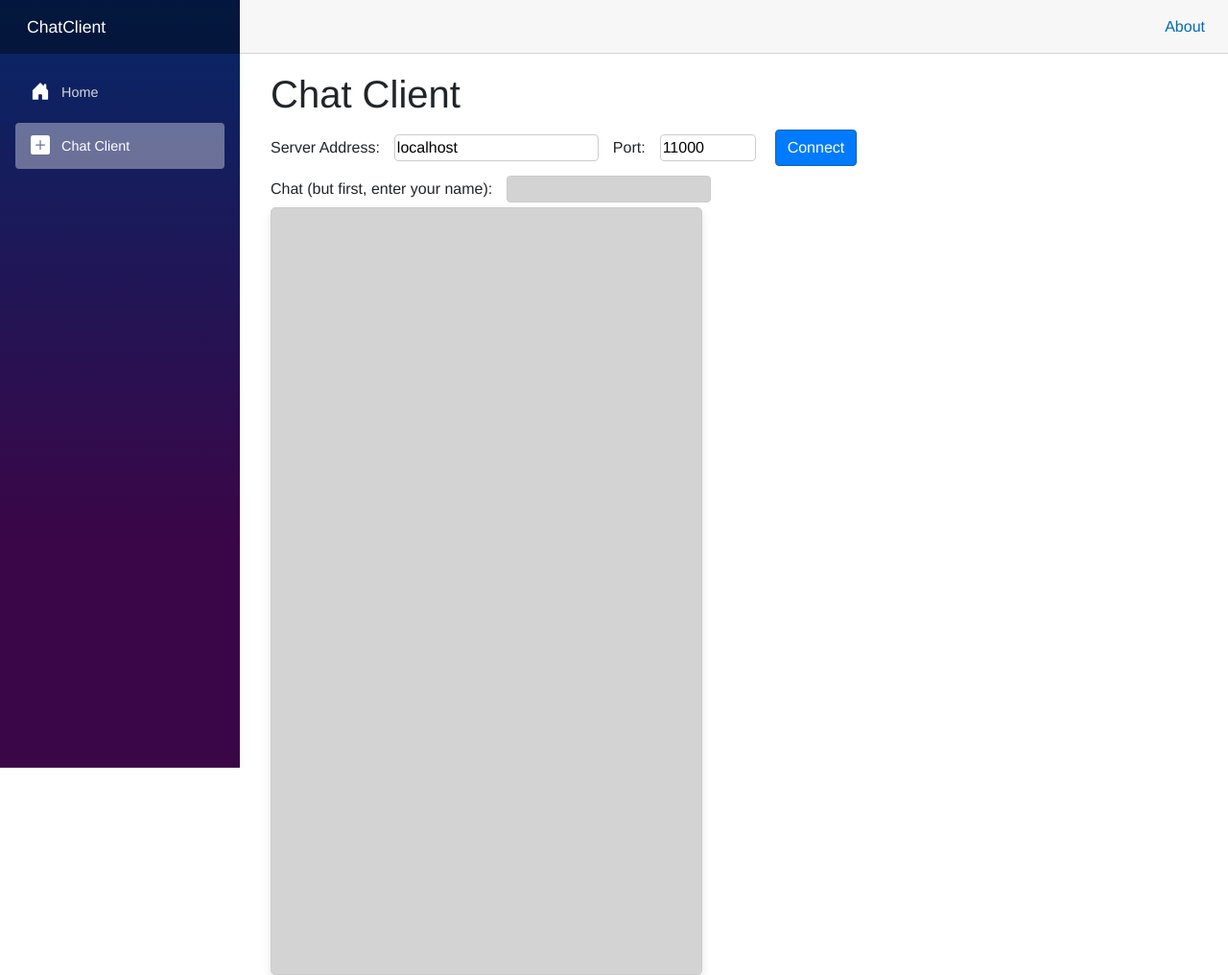
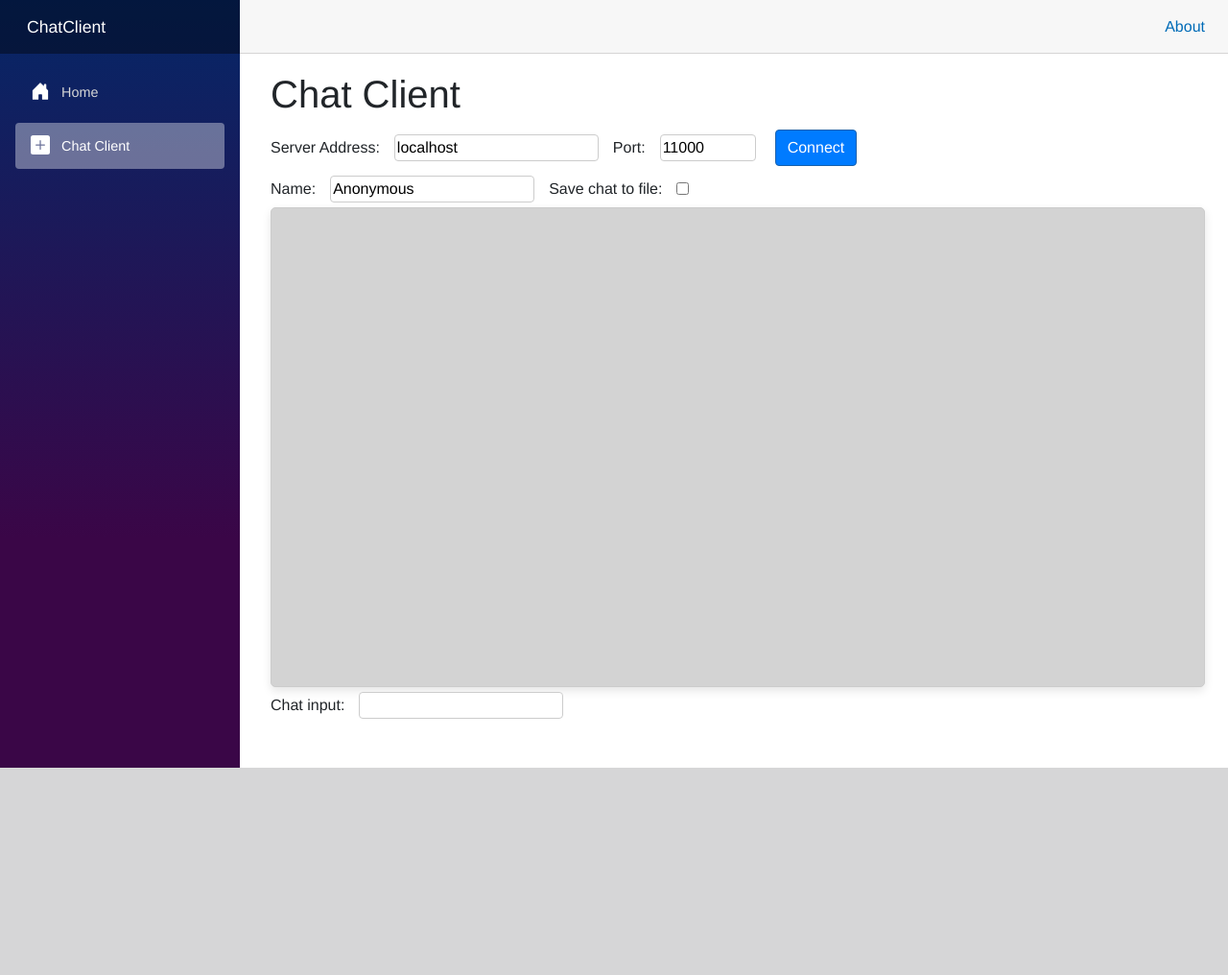
Before and after one commit to pridhvi-s/CS3500_coursework, an ASP.NET Core app: page /chatclient in a window 1280 px wide. Shown: the whole page at 96% size. After the commit the page ends 800 px from the top, so only its background shows below. Run offline with ASP.NET Core 8, Linux system fonts and the light colour scheme; data that the repository does not hold is empty; style sheets or scripts are compiled from the project's sources; some libraries are stand-ins or nearby versions.

Commit message:
Updated the chat box display, added a name section. Handle reconnection after a disconnection

```diff
--- a/ChatClient/ChatClient.Client/Pages/ChatClient.razor
+++ b/ChatClient/ChatClient.Client/Pages/ChatClient.razor
@@ -1,5 +1,6 @@
 @page "/chatclient"
 @rendermode InteractiveServer
+@using System.Diagnostics
 @using Networking
 
 
@@ -13,7 +14,7 @@
         <input id="url" disabled="@_network.IsConnected" type="text" @bind="_serverNameOrAddress" />
         <label for="url"> Port: </label>
         <input id="port" disabled="@_network.IsConnected" type="number" @bind="_serverPort" class="port" />
-        @if ( _network.IsConnected )
+        @if (_network.IsConnected)
         {
             <button class="btn btn-primary" @onclick="DisconnectFromServer">Disconnect</button>
         }
@@ -30,11 +31,11 @@
     }
 
     <div class="input-row">
-        <label for="message"> Chat (but first, enter your name): </label>
-        <input id="message" class="@grayedOut" disabled="@(disconnected)" type="text" @onchange="HandleSendMessage" />
+        <label for="username"> Name: </label>
+        <input id="username" type="text" @bind="_username" />
+        <label for="saveLog"> Save chat to file: </label>
+        <input id="saveLog" type="checkbox" disabled="@_network.IsConnected" @bind="_saveToFile" />
     </div>
-    <div class="input-row">
-        <div class="input-col">
     <div id="Messages" class="container @grayedOut">
         @lock (_allMessages)
         {
@@ -46,13 +47,20 @@
             }
         }
     </div>
-        </div>
+    <div class="input-row">
+        <label for="message"> Chat input: </label>
+        <input id="message" type="text" @onchange="HandleSendMessage" />
     </div>
 </div>
 
 
 @code
 {
+    /// <summary>
+    /// The name or address of the server to connect to
+    /// </summary>
+    private string _username = "Anonymous";
+
     /// <summary>
     /// Default server name
     /// </summary>
@@ -75,7 +83,7 @@
     {
         get
         {
-            return string.Join( "\n", _allMessages );
+            return string.Join("\n", _allMessages);
         }
     }
 
@@ -83,6 +91,17 @@
     /// All the messages seen by the server
     /// </summary>
     private readonly List<string> _allMessages = new();
+
+    /// <summary>
+    /// When true, server messages are collected in _logLines and written to a file on disconnect
+    /// instead of being displayed.
+    /// </summary>
+    private bool _saveToFile;
+
+    /// <summary>
+    /// Server messages in chronological order, saved when the connection ends.
+    /// </summary>
+    private readonly List<string> _logLines = new();
 
 
     /// <summary>
@@ -100,59 +119,100 @@
     /// </summary>
     private void ConnectToServer()
     {
+        if (_username == string.Empty)
+        {
+            MessageReceived("Please enter a username before connecting.");
+            return;
+        }
+
         try
         {
-            _network.Connect( _serverNameOrAddress, _serverPort );
+            ClearMessages();
+            _logLines.Clear();
+            _network.Connect(_serverNameOrAddress, _serverPort);
 
             // Communicating with the server needs to be asynchronous so that the UI thread
             // can continue drawing.
-            new Thread( () =>
+            new Thread(() => ConnectionThread()).Start();
+        }
+        catch (Exception e)
         {
-                while ( _network.IsConnected )
+            MessageReceived($"Error connecting to server: {e.Message}");
+        }
+
+    }
+
+    private void ConnectionThread()
+    {
+        _network.Send($"{this._username}");
+        while (_network.IsConnected)
         {
             try
             {
                 var message = _network.ReadLine();
+                if (_saveToFile)
+                    _logLines.Add(message);
+                else
+                    MessageReceived(message);
+            }
+            catch
+            {
+                _network.Dispose();
+                // Create a new network object so that the user can try to connect again
+                _network = new NetworkConnection();
+            }
+        }
 
-                        message = $"{DateTime.Now:HH:mm tt} - {message}";
+        if (_saveToFile)
+        {
+            try
+            {
+                var path = Path.GetFullPath($"chatlog_{DateTime.Now:yyyyMMdd_HHmmss}.txt");
+                File.WriteAllLines(path, _logLines);
+                MessageReceived($"Chat log saved to {path}");
+            }
+            catch (Exception e)
+            {
+                MessageReceived($"Failed to save chat log: {e.Message}");
+            }
+        }
+    }
+
+    private void ClearMessages()
+    {
         lock (_allMessages)
-                        {
-                            _allMessages.Insert( 0, message );
-                        }
+            _allMessages.Clear();
 
         // Since we are changing the UI from another thread, we need to
         // use the dispatcher for StateHasChanged
-                        InvokeAsync( StateHasChanged );
-                    }
-                    catch
-                    {
-                        // add anything needed here to handle a disconnection from the server
-                    }
-                }
-            } ).Start();
-        }
-        catch
-        {
-            // add anything needed here to handle a failure to connect
+        InvokeAsync(StateHasChanged);
     }
 
+    private void MessageReceived(string message)
+    {
+        lock (_allMessages)
+            _allMessages.Insert(0, message);
+
+        // Since we are changing the UI from another thread, we need to
+        // use the dispatcher for StateHasChanged
+        InvokeAsync(StateHasChanged);
     }
 
     /// <summary>
-    ///   When the user types a message and presses enter, send the message
-    ///   to the server.
+    /// When the user types a message and presses enter, send the message
+    /// to the server.
     /// </summary>
     /// <param name="e"> Event data containing the message. </param>
-    private void HandleSendMessage( ChangeEventArgs e )
+    private void HandleSendMessage(ChangeEventArgs e)
     {
-        if ( e.Value != null )
+        if (e.Value != null)
         {
-            _network.Send( $"{e.Value}" );
+            _network.Send($"{e.Value}");
         }
     }
 
     /// <summary>
-    ///   Create a default network object
+    /// Create a default network object
     /// </summary>
     protected override void OnInitialized()
     {
--- a/ChatClient/ChatClient.Client/Pages/ChatClient.razor.css
+++ b/ChatClient/ChatClient.Client/Pages/ChatClient.razor.css
@@ -1,22 +1,81 @@
 body
 {
+    margin: 0;
     background-color: aqua;
 }
 
-/* Style for the main display of messages*/
+/* Main chat layout */
+#ConnectionInputs
+{
+    display: flex;
+    flex-direction: column;
+    height: calc(100vh - 11rem);
+    min-height: 0;
+}
+
+#ConnectionInputs input
+{
+    border: 1px solid #ccc;
+    border-radius: 4px;
+    margin: 5px;
+}
+
+#ConnectionInputs .port
+{
+    width: 100px;
+}
+
+#ConnectionInputs button
+{
+    margin: 5px;
+    cursor: pointer;
+    border-radius: 4px;
+    background-color: #007bff;
+}
+
+#ConnectionInputs button:hover
+{
+    background-color: #0056b3;
+}
+
+.input-row
+{
+    display: flex;
+    align-items: center;
+    flex-shrink: 0;
+    gap: 10px;
+}
+
+.input-col
+{
+    display: flex;
+    flex-direction: column;
+    gap: 10px;
+}
+
+/* Messages fill the remaining space and scroll internally */
 #Messages
 {
-    width: 450px;
-    height: 800px;
+    flex: 1 1 auto;
+    width: 100%;
+    min-height: 0;
+    height: auto;
+    box-sizing: border-box;
     padding: 10px;
+    overflow-y: auto;
     font-size: 16px;
     border: 1px solid #ccc;
     border-radius: 5px;
-    box-shadow: 0 4px 10px rgba(0, 0, 0, 0.1); /* Drop shadow */
-    resize: none; /* Prevent resizing */
-    transition: box-shadow 0.3s ease, border-color 0.3s ease;
+    box-shadow: 0 4px 10px rgba(0, 0, 0, 0.1);
     white-space: pre-wrap;
-    overflow-y:auto;
+    overflow-wrap: anywhere;
+}
+
+#Messages:focus
+{
+    border-color: #007bff;
+    box-shadow: 0 4px 15px rgba(0, 0, 0, 0.2);
+    outline: none;
 }
 
 .grayedOut
@@ -33,15 +92,15 @@ body
 
 .meClass
 {
+    align-self: flex-end;
     text-align: right;
-    align-self: flext-end;
     color: green;
 }
 
 .themClass
 {
+    align-self: flex-start;
     text-align: left;
-    align-self: flex-start;
 }
 
 #Participants
@@ -52,19 +111,12 @@ body
     font-size: 16px;
     border: 1px solid #ccc;
     border-radius: 5px;
-    box-shadow: 0 4px 10px rgba(0, 0, 0, 0.1); /* Drop shadow */
-    resize: none; /* Prevent resizing */
+    box-shadow: 0 4px 10px rgba(0, 0, 0, 0.1);
+    resize: none;
     transition: box-shadow 0.3s ease, border-color 0.3s ease;
     white-space: pre-wrap;
     overflow-wrap: anywhere;
 }
-
-    Messages:focus
-    {
-        border-color: #007bff;
-        box-shadow: 0 4px 15px rgba(0, 0, 0, 0.2); /* Stronger shadow on focus */
-        outline: none;
-    }
 
 /* Spinner styles */
 .spinner
@@ -74,59 +126,12 @@ body
     height: 50px;
     border: 8px solid #f3f3f3;
     border-top: 8px solid #3498db;
-    border-radius: 50%; /* Circular shape */
+    border-radius: 50%;
     animation: spin 1s linear infinite;
 }
 
-/* Keyframes for the spinning animation */
 @keyframes spin
 {
-    0%    { transform: rotate(0deg);    }
-    100%  { transform: rotate(360deg);  }
+    0% { transform: rotate(0deg); }
+    100% { transform: rotate(360deg); }
 }
-
-#ConnectionInputs
-{
-    display: flex; /* Use flexbox for alignment */
-    flex-direction: column;
-}
-
-    #ConnectionInputs input {
-        border: 1px solid #ccc;      /* Border styling */
-        border-radius: 4px;          /* Rounded corners */
-        margin: 5px;
-    }
-
-    #ConnectionInputs .port
-    {
-        width:100px;
-    }
-
-    #ConnectionInputs button
-    {
-        margin: 5px;
-        cursor: pointer;
-        border-radius: 4px;
-        background-color: #007bff;
-
-    }
-
-        #ConnectionInputs button:hover
-        {
-            background-color: #0056b3;
-        }
-
-
-.input-row
-{
-    display: flex; /* Align inputs in a row */
-    align-items: center; /* Vertically center elements */
-    gap: 10px; /* Space between inputs */
-}
-
-.input-col
-{
-    flex-direction: column;
-    display: flex; /* Align inputs in a row */
-    gap: 10px; /* Space between inputs */
-}
```
Also changed, not shown: 1 other file. Lines whose indentation alone changed are shown as unchanged.
